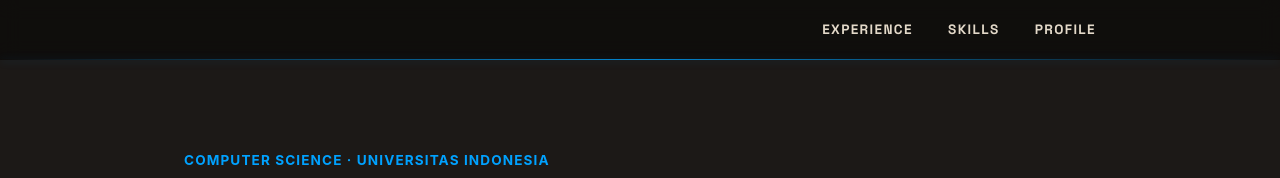
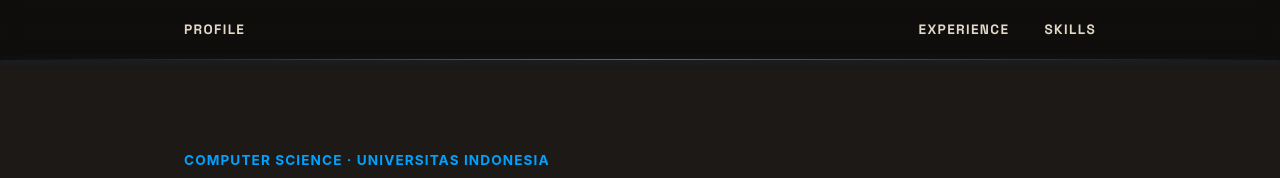
Before and after one commit to nalkq/myportofolio, a Django app: page / in a window 1280 px wide. Shown: the top 178 px of the page. Run offline with Django 5.2, Linux system fonts and the light colour scheme.

Commit message:
refactor: reorganize header layout

```diff
--- a/templates/experience.html
+++ b/templates/experience.html
@@ -18,12 +18,11 @@
     <!-- Header -->
     <header class="site-header">
         <div class="container header-container">
-            <a href="{% url 'main:show_main' %}" class="brand"></a>
+            <a href="{% url 'main:show_main' %}" class="nav-link">Profile</a>
 
             <nav class="nav-menu">
                 <a href="{% url 'main:show_experience' %}" class="nav-link">Experience</a>
                 <a href="{% url 'main:show_skills' %}" class="nav-link">Skills</a>
-                <a href="{% url 'main:show_main' %}" class="nav-link">Profile</a>
             </nav>
         </div>
     </header>
--- a/templates/index.html
+++ b/templates/index.html
@@ -18,12 +18,11 @@
     <!-- Header -->
     <header class="site-header">
         <div class="container header-container">
-            <a href="{% url 'main:show_main' %}" class="brand"></a>
+            <a href="{% url 'main:show_main' %}" class="nav-link">Profile</a>
 
             <nav class="nav-menu">
                 <a href="{% url 'main:show_experience' %}" class="nav-link">Experience</a>
                 <a href="{% url 'main:show_skills' %}" class="nav-link">Skills</a>
-                <a href="{% url 'main:show_main' %}" class="nav-link">Profile</a>
             </nav>
         </div>
     </header>
--- a/templates/skills.html
+++ b/templates/skills.html
@@ -18,12 +18,11 @@
     <!-- Header -->
     <header class="site-header">
         <div class="container header-container">
-            <a href="{% url 'main:show_main' %}" class="brand"></a>
+            <a href="{% url 'main:show_main' %}" class="nav-link">Profile</a>
 
             <nav class="nav-menu">
                 <a href="{% url 'main:show_experience' %}" class="nav-link">Experience</a>
                 <a href="{% url 'main:show_skills' %}" class="nav-link">Skills</a>
-                <a href="{% url 'main:show_main' %}" class="nav-link">Profile</a>
             </nav>
         </div>
     </header>
```
